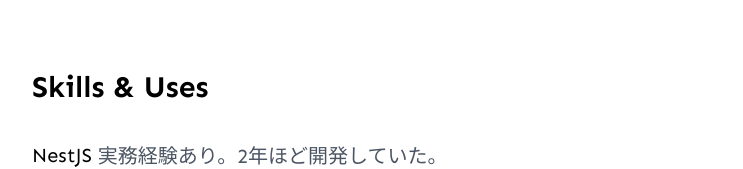
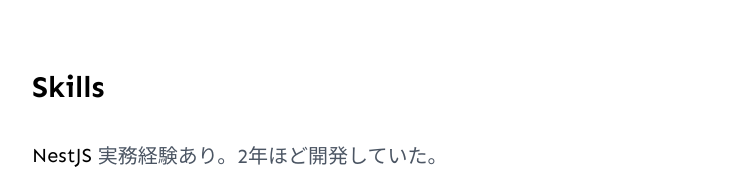
Before and after one commit to Watakumi/meet-binder-front, a Next.js app: page /mypage in a window 1280 px wide. Shown: the part 290-459 px from the top of the page, without its empty margins (268-1011 px from the left). Built offline with nearby package versions, Linux system fonts and the light colour scheme.

Commit message:
idをkeyにする

```diff
--- a/components/Skills/Skills.tsx
+++ b/components/Skills/Skills.tsx
@@ -1,6 +1,7 @@
 import { Item } from './Item';
 
 type Skill = {
+  id: number;
   name: string;
   description: string;
 };
@@ -10,12 +11,12 @@
 }) => {
   return (
     <div className="my-16 px-3 font-sen" id="skills">
-      <p className="text-3xl font-bold">Skills & Uses</p>
+      <p className="text-3xl font-bold">Skills</p>
 
       <div className="text-md custom:text-lg my-8 flex flex-col font-medium md:text-xl">
         {skills.map((skill) => (
           <Item
-            key={skill.name}
+            key={skill.id}
             name={skill.name}
             description={skill.description}
           />
@@ -26,7 +27,7 @@
       <div className="text-md custom:text-lg my-2 flex flex-col font-medium md:text-xl">
         {interests.map((interest) => (
           <Item
-            key={interest.name}
+            key={interest.id}
             name={interest.name}
             description={interest.description}
           />
```
